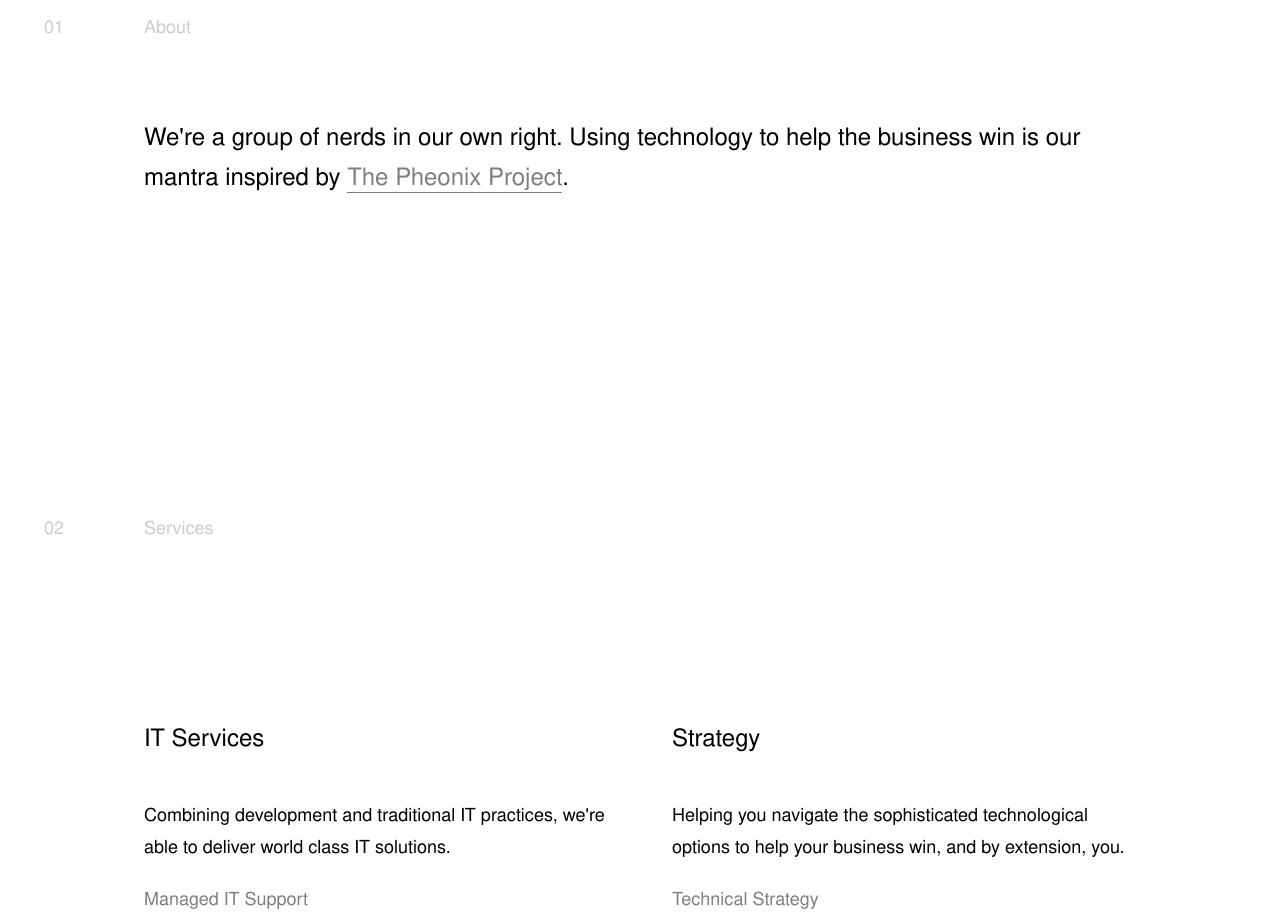
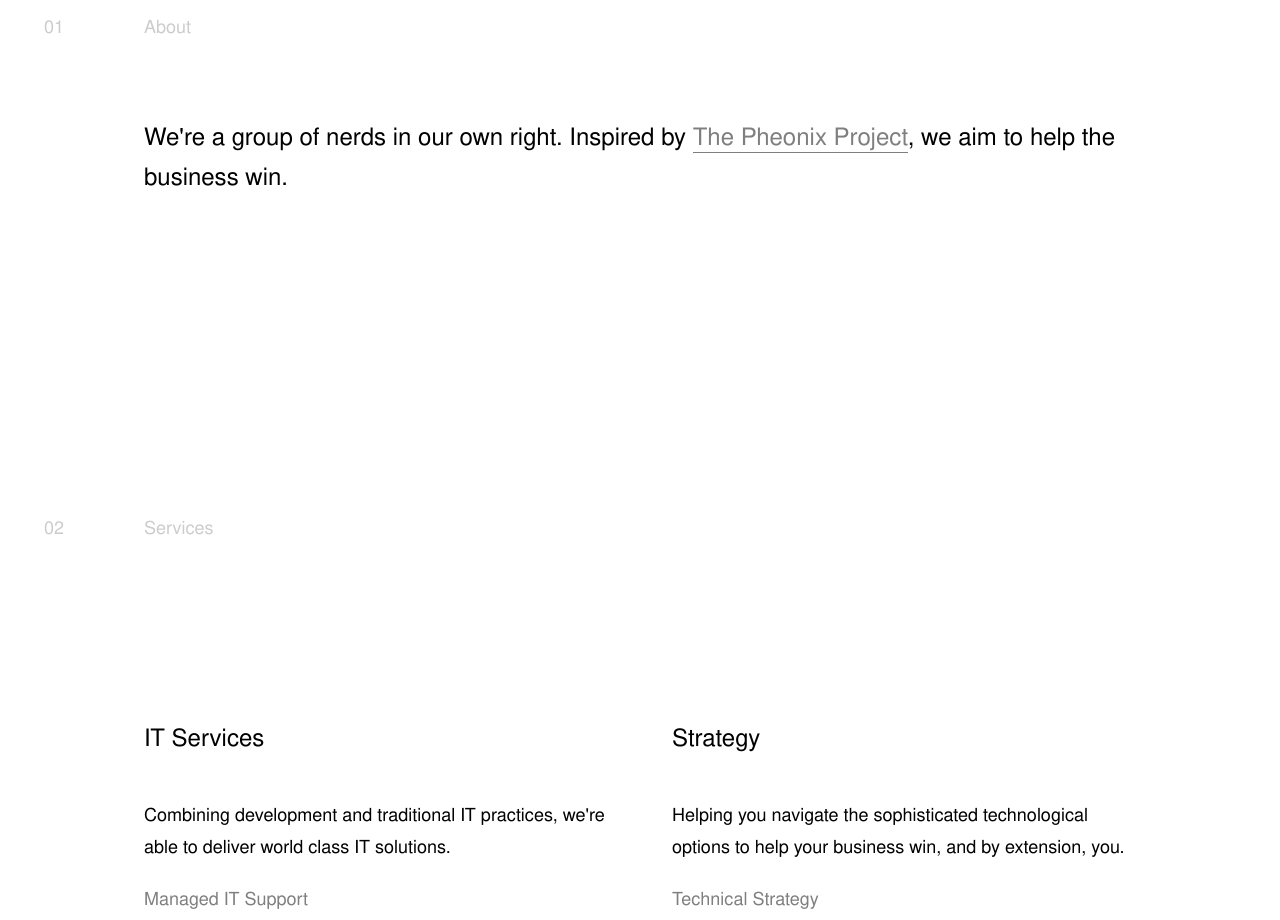
Before and after one commit to acrawly/crawford.works, a plain HTML site: page index.html in a window 1280 px wide. Shown: the part 860-1780 px from the top of the page. Drawn offline with Linux system fonts and the light colour scheme.

Commit message:
Changed wording of our mission statement

```diff
--- a/index.html
+++ b/index.html
@@ -40,7 +40,7 @@
     <section class="about">
       <h2><span>01</span>About</h2>
 
-      <h3>We're a group of nerds in our own right. Using technology to help the business win is our mantra inspired by <a href="https://www.amazon.ca/gp/product/1942788290/ref=as_li_tl?ie=UTF8&camp=15121&creative=330641&creativeASIN=1942788290&linkCode=as2&tag=acrawly-20&linkId=0948849a3a5f7cb96a14c7c26a55f76a" target="_blank">The Pheonix Project</a>.
+      <h3>We're a group of nerds in our own right. Inspired by <a href="https://www.amazon.ca/gp/product/1942788290/ref=as_li_tl?ie=UTF8&camp=15121&creative=330641&creativeASIN=1942788290&linkCode=as2&tag=acrawly-20&linkId=0948849a3a5f7cb96a14c7c26a55f76a" target="_blank">The Pheonix Project</a>, we aim to help the business win.
       </h3>
     </section>
 
```
